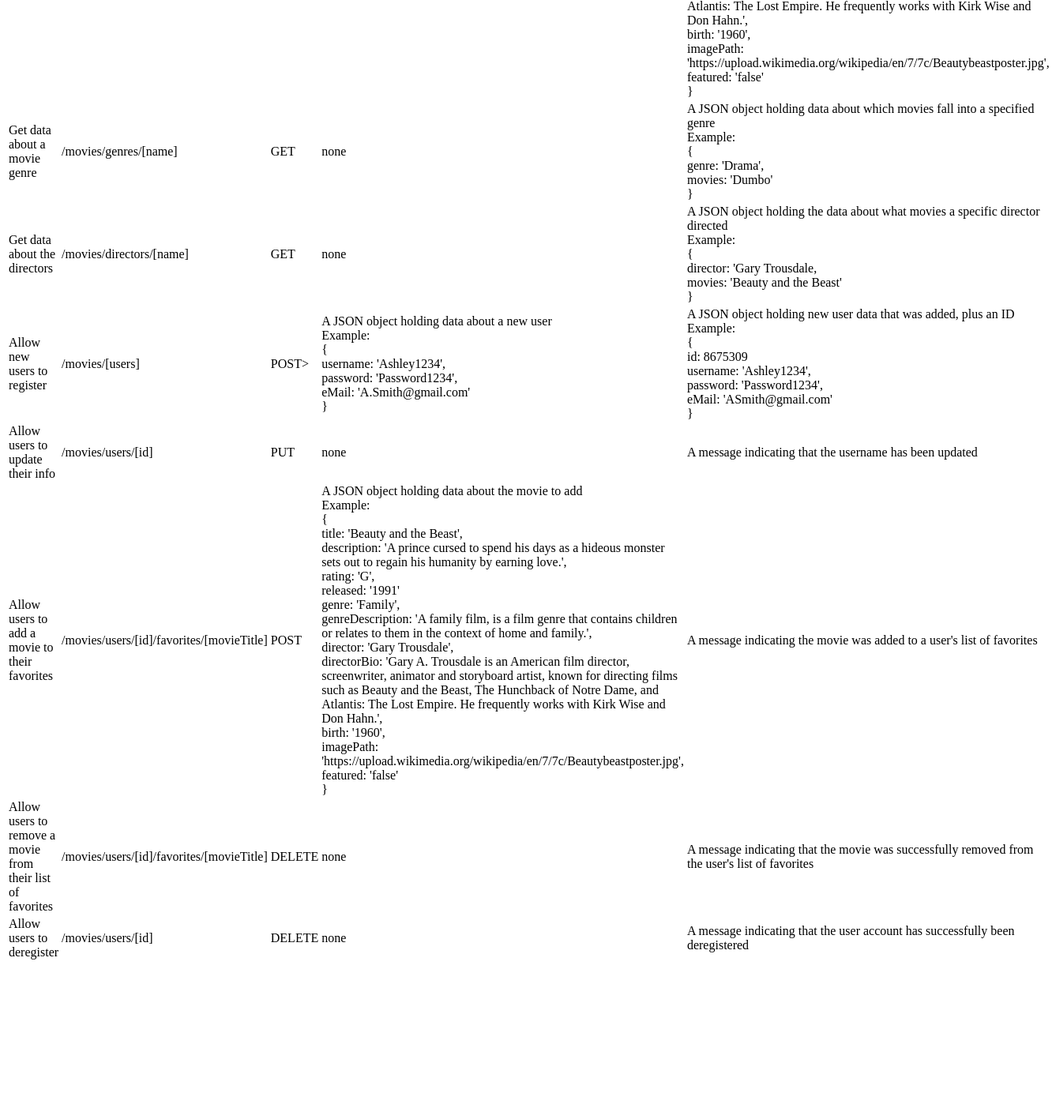
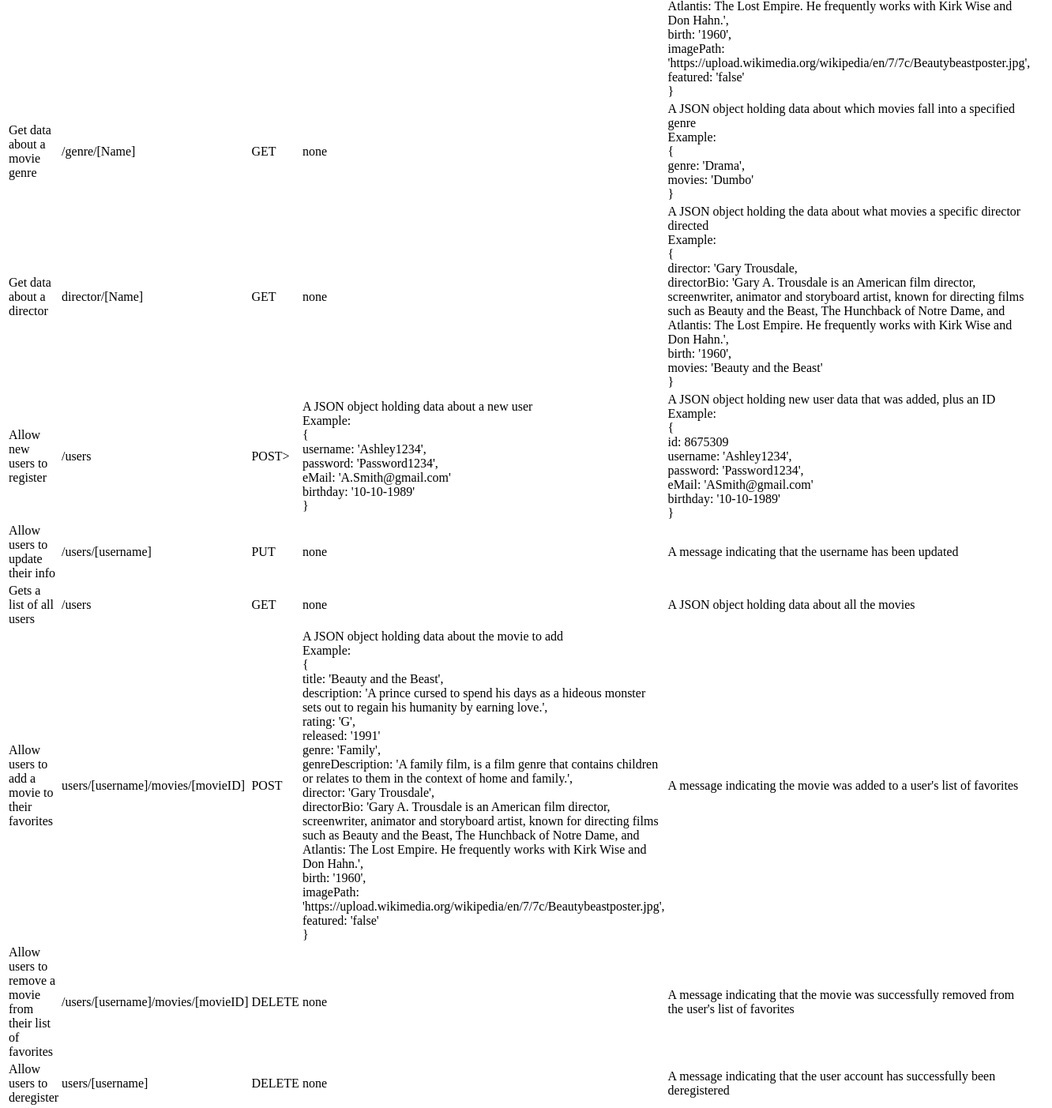
Before and after one commit to Amanda1024/movie_api, a website: page public/documentation.html in a window 1280 px wide. Shown: the part 452-1855 px from the top of the page at 79% size, 1332 px wide, since content can reach past the window. Before the commit the page ends 1678 px from the top, so only its background shows below. Drawn offline with Linux system fonts and the light colour scheme.

Commit message:
edited endpoints to match models

```diff
--- a/public/documentation.html
+++ b/public/documentation.html
@@ -28,7 +28,7 @@
             </tr>
             <tr>
                 <td>Get data about a specific movie by title</td>
-                <td>/movies/[title]</td>
+                <td>/movies/[Title]</td>
                 <td>GET</td>
                 <td>none</td>
                 <td>A JSON object holding data about a specific movie by title<br> Example:
@@ -50,7 +50,7 @@
             </tr>
             <tr>
                 <td>Get data about a movie genre</td>
-                <td>/movies/genres/[name]</td>
+                <td>/genre/[Name]</td>
                 <td>GET</td>
                 <td>none</td>
                 <td>A JSON object holding data about which movies fall into a specified genre<br> Example:
@@ -61,26 +61,30 @@
                 </td>
             </tr>
             <tr>
-                <td>Get data about the directors</td>
-                <td>/movies/directors/[name]</td>
+                <td>Get data about a director</td>
+                <td>director/[Name]</td>
                 <td>GET</td>
                 <td>none</td>
                 <td>A JSON object holding the data about what movies a specific director directed<br> Example:
                     <br> {
                     <br> director: 'Gary Trousdale,
+                    <br> directorBio: 'Gary A. Trousdale is an American film director, screenwriter, animator and storyboard artist, known for directing films such as Beauty and the Beast, The Hunchback of Notre Dame, and Atlantis: The Lost Empire. He
+                    frequently works with Kirk Wise and Don Hahn.',
+                    <br> birth: '1960',
                     <br> movies: 'Beauty and the Beast'
                     <br> }
                 </td>
             </tr>
             <tr>
                 <td>Allow new users to register</td>
-                <td>/movies/[users]</td>
+                <td>/users</td>
                 <td>POST></td>
                 <td>A JSON object holding data about a new user<br> Example:
                     <br> {
                     <br> username: 'Ashley1234',
                     <br> password: 'Password1234',
                     <br> eMail: 'A.Smith@gmail.com'
+                    <br> birthday: '10-10-1989'
                     <br> }
                     <td>A JSON object holding new user data that was added, plus an ID<br> Example:
                         <br> {
@@ -88,19 +92,27 @@
                         <br> username: 'Ashley1234',
                         <br> password: 'Password1234',
                         <br> eMail: 'ASmith@gmail.com'
+                        <br> birthday: '10-10-1989'
                         <br> }
                     </td>
             </tr>
             <tr>
                 <td>Allow users to update their info</td>
-                <td>/movies/users/[id]</td>
+                <td>/users/[username]</td>
                 <td>PUT</td>
                 <td>none</td>
                 <td>A message indicating that the username has been updated</td>
             </tr>
             <tr>
+                <td>Gets a list of all users</td>
+                <td>/users</td>
+                <td>GET</td>
+                <td>none</td>
+                <td>A JSON object holding data about all the movies</td>
+            </tr>
+            <tr>
                 <td>Allow users to add a movie to their favorites</td>
-                <td>/movies/users/[id]/favorites/[movieTitle]</td>
+                <td>users/[username]/movies/[movieID]</td>
                 <td>POST</td>
                 <td>A JSON object holding data about the movie to add<br> Example:
                     <br> {
@@ -122,14 +134,14 @@
             </tr>
             <tr>
                 <td>Allow users to remove a movie from their list of favorites</td>
-                <td>/movies/users/[id]/favorites/[movieTitle]</td>
+                <td>/users/[username]/movies/[movieID]</td>
                 <td>DELETE</td>
                 <td>none</td>
                 <td>A message indicating that the movie was successfully removed from the user's list of favorites</td>
             </tr>
             <tr>
                 <td>Allow users to deregister</td>
-                <td>/movies/users/[id]</td>
+                <td>users/[username]</td>
                 <td>DELETE</td>
                 <td>none</td>
                 <td>A message indicating that the user account has successfully been deregistered</td>
```
